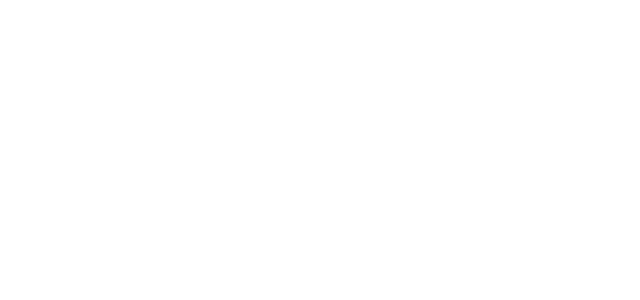
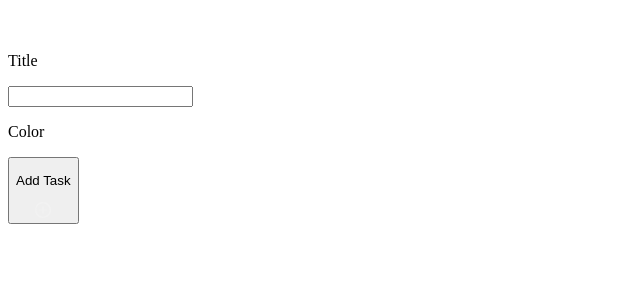
Before and after one commit to Serenity1998/take-home-test-fe, a Next.js app: page /Todo/TodoForm in a window 1280 px wide. Shown: the top 300 px of the page, without its empty margins (0-640 px from the left). Built offline with nearby package versions, Linux system fonts and the light colour scheme.

Commit message:
form added

```diff
--- a/src/assets/styles/components/button.scss
+++ b/src/assets/styles/components/button.scss
@@ -3,5 +3,5 @@
 }
 
 .primary {
-    @apply bg-primary hover:bg-primary100 duration-300;
+    @apply bg-primary100 hover:bg-primary200 duration-300;
 }
--- a/src/components/ui/Button.tsx
+++ b/src/components/ui/Button.tsx
@@ -3,14 +3,13 @@
 
 interface ButtonProps extends Omit<ComponentPropsWithRef<'button'>, 'onClick'> {
     className?: string;
-    icon?: ReactNode;
     children?: ReactNode;
     loading?: boolean;
     onClick?: (e: MouseEvent<HTMLButtonElement>) => void;
 }
 
 const Button = forwardRef<HTMLButtonElement, ButtonProps>((props, ref) => {
-    const { className, icon, children, loading = false, onClick, ...rest } = props;
+    const { className, children, loading = false, onClick, ...rest } = props;
 
     const handleClick = (e: MouseEvent<HTMLButtonElement>) => {
         if (loading) {
@@ -28,7 +27,6 @@
                 </span>
             ) : (
                 <span className="flex items-center">
-                    {icon && <span className="mr-2">{icon}</span>}
                     {children}
                 </span>
             )}
--- a/src/pages/Todo/TodoForm.tsx
+++ b/src/pages/Todo/TodoForm.tsx
@@ -1,5 +1,27 @@
+'use client'
+
+import Image from "next/image"
+import Button from "@/components/ui/Button"
+
+import delete_icon from "@/assets/icons/back_arrow.svg"
+import Link from "next/link"
+import addIcon from "@/assets/icons/add.svg"
+
 const TodoForm = () => {
-    return <></>
+
+    return <div className="flex flex-col gap-12">
+        <Link href={'/'}>
+            <Image className="p-1" src={delete_icon} width={24} height={24} alt="arrow_left" />
+        </Link>
+        <div className="flex flex-col gap-2">
+            <p className="text-md font-semibold text-primary">Title</p>
+            <input></input>
+            <p className="mt-4 text-md font-semibold text-primary">Color</p>
+        </div>
+        <Button className="btn primary flex items-center gap-2" onClick={() => { }}>
+            <p className="mr-2">Add Task</p> <Image src={addIcon} width={16} height={16} alt="add" />
+        </Button>
+    </div>
 }
 
 export default TodoForm
--- a/src/store/CommonApi.ts
+++ b/src/store/CommonApi.ts
@@ -37,4 +37,4 @@
   }),
 });
 
-export const { useCreateTaskMutation, useDeleteTaskByIdQuery, useLazyGetTaskListQuery, useLazyUpdateTaskQuery } = commonApi;
+export const { useCreateTaskMutation, useLazyDeleteTaskByIdQuery, useLazyGetTaskListQuery, useLazyUpdateTaskQuery } = commonApi;
--- a/tailwind.config.ts
+++ b/tailwind.config.ts
@@ -29,8 +29,9 @@
       colors: {
         background: 'var(--background)',
         foreground: 'var(--foreground)',
-        primary: '#1E6F9F',
-        primary100: '#195b82',
+        primary: '#4EA8DE',
+        primary100: '#1E6F9F',
+        primary200: '#175f88',
         secondary: '#8284FA',
         dark: '#0D0D0D',
         gray: '#1A1A1A',
```
Also changed, not shown: src/components/layout/HeaderLogo.tsx (+5 -3 lines), src/pages/Todo/TodoList.tsx (+9 -4 lines), src/pages/Todo/TodoListItem.tsx (+6 -4 lines), src/assets/icons/back_arrow.svg (added).
